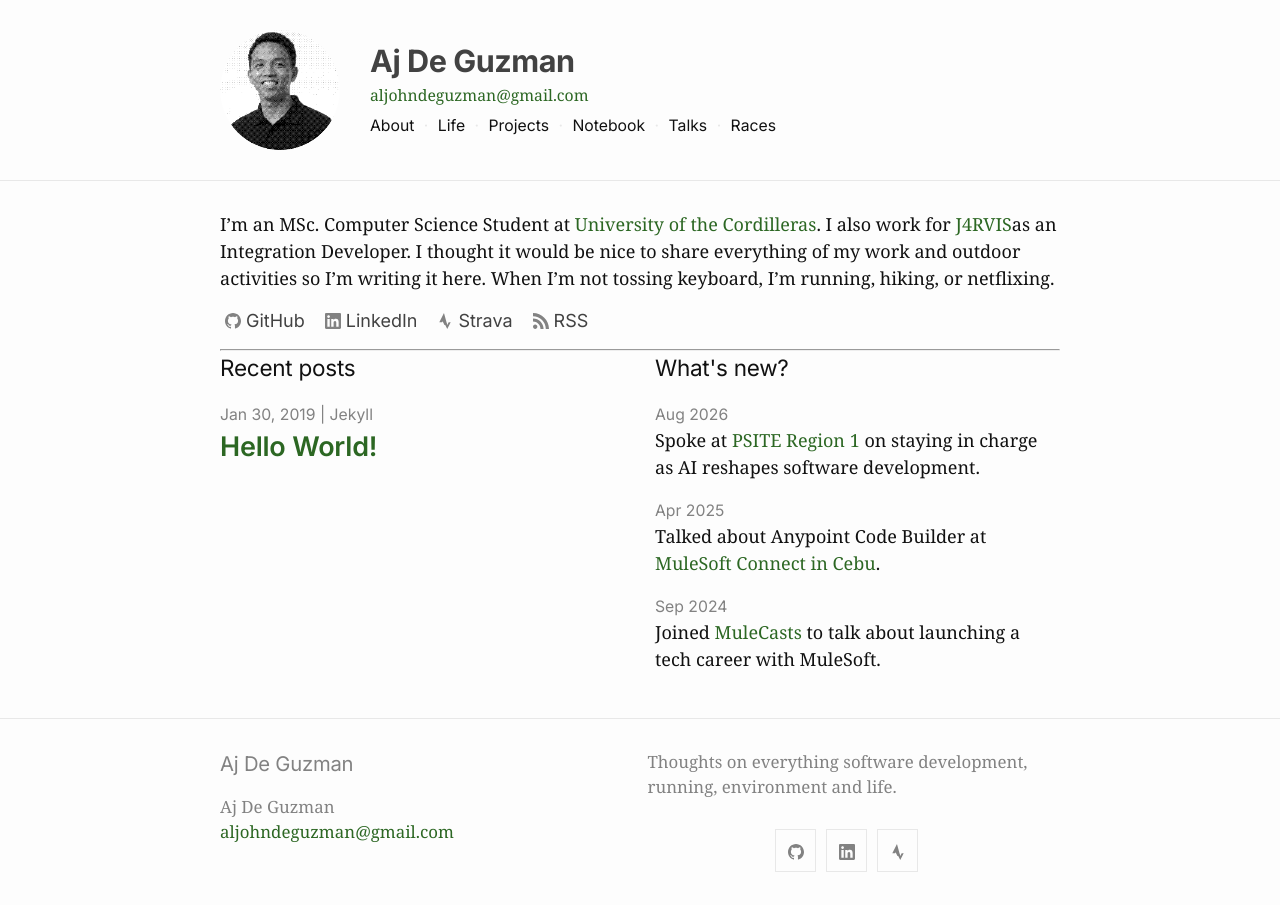
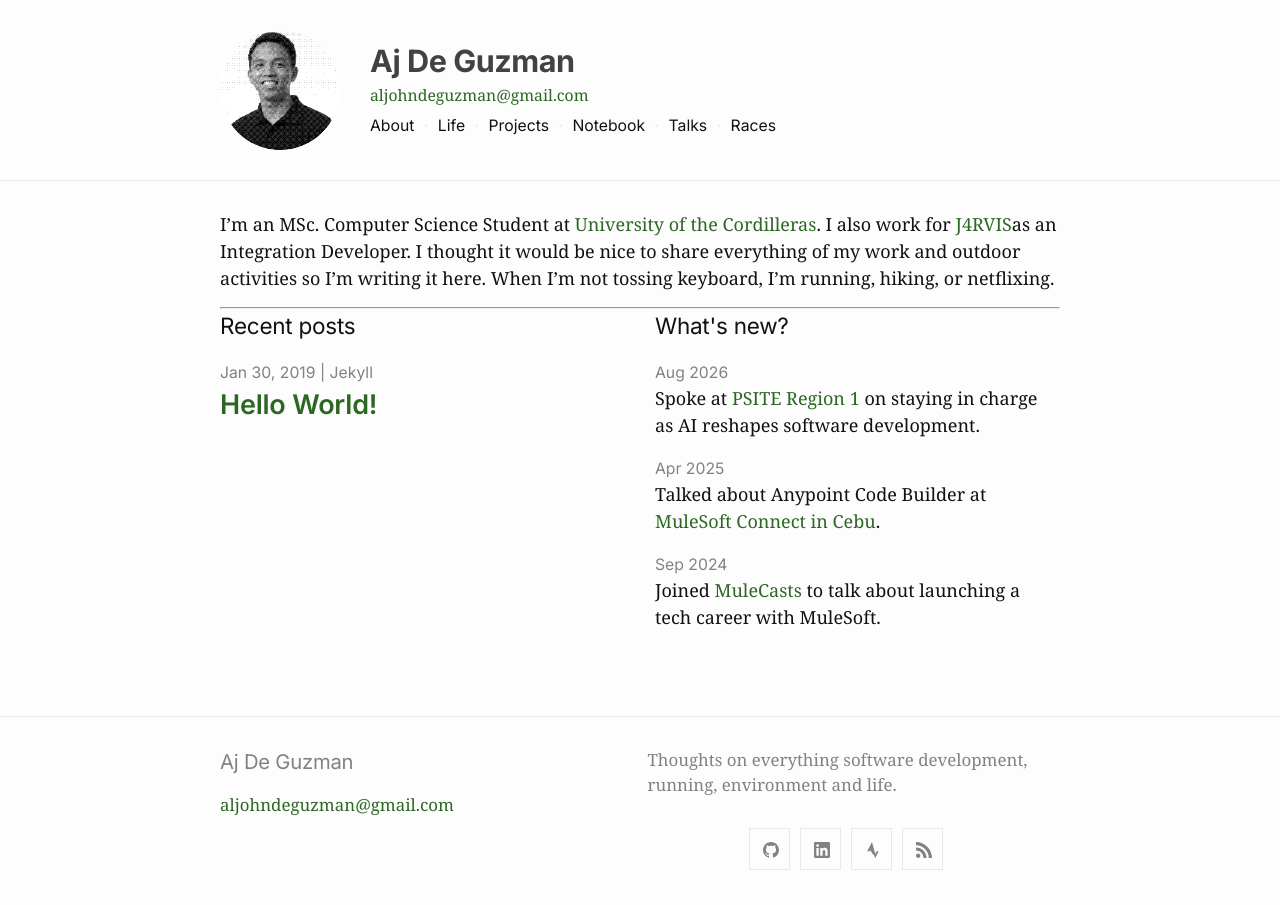
Before and after one commit to ajdeguzman/ajdeguzman.github.io, a Jekyll site: the page built from index.md, in a window 1280 px wide. Built offline with Jekyll 4.4.1, drawn with Linux system fonts in a browser that asks for light colours.

Commit message:
updated footer, removed redundant details

```diff
--- a/_config.yml
+++ b/_config.yml
@@ -56,7 +56,7 @@ minima:
     # telegram: jekyll
     strava: ajdeguzman
     # microdotblog: jekyll
-    # rss: rss
+    rss: true
 
 # Exclude from processing.
 # The following items will not be processed, by default. Create a custom list
--- a/_includes/footer.html
+++ b/_includes/footer.html
@@ -7,13 +7,6 @@
       <div class="footer-col one-half">
       <h2 class="footer-heading">{{ site.title | escape }}</h2>
         <ul class="contact-list">
-          <li class="p-name">
-            {%- if site.author -%}
-              {{ site.author | escape }}
-            {%- else -%}
-              {{ site.title | escape }}
-            {%- endif -%}
-            </li>
             {%- if site.email -%}
             <li><a class="u-email" href="mailto:{{ site.email }}">{{ site.email }}</a></li>
             {%- endif -%}
--- a/_includes/social.html
+++ b/_includes/social.html
@@ -15,5 +15,5 @@
   {%- if social.telegram -%}<li><a href="https://t.me/{{ social.telegram | cgi_escape | escape }}" title="{{ social.telegram | escape }}"><svg class="svg-icon grey"><use xlink:href="{{ '/assets/minima-social-icons.svg#telegram' | relative_url }}"></use></svg></a></li>{%- endif -%}
   {%- if social.microdotblog -%}<li><a rel="me" href="https://micro.blog/{{ social.microdotblog | cgi_escape | escape }}" title="{{ social.microdotblog | escape }}"><svg class="svg-icon grey"><use xlink:href="{{ '/assets/minima-social-icons.svg#microdotblog' | relative_url }}"></use></svg></a></li>{%- endif -%}
   {%- if social.strava -%}<li><a href="https://strava.com/athletes/{{ social.strava | escape }}" title="Strava" aria-label="{{ site.title | escape }} on Strava"><svg class="svg-icon grey" aria-hidden="true" focusable="false"><use xlink:href="{{ '/assets/minima-social-icons.svg#strava' | relative_url }}"></use></svg></a></li>{%- endif -%}
-  {%- if social.rss -%}<li><a href="{{ 'feed.xml' | relative_url }}" title="{{ social.rss | escape }}"><svg class="svg-icon grey"><use xlink:href="{{ '/assets/minima-social-icons.svg#rss' | relative_url }}"></use></svg></a></li>{%- endif -%}
+  {%- if social.rss -%}<li><a href="{{ 'feed.xml' | relative_url }}" title="RSS" aria-label="{{ site.title | escape }} RSS feed"><svg class="svg-icon grey" aria-hidden="true" focusable="false"><use xlink:href="{{ '/assets/minima-social-icons.svg#rss' | relative_url }}"></use></svg></a></li>{%- endif -%}
 </ul>
--- a/_layouts/home.html
+++ b/_layouts/home.html
@@ -8,20 +8,6 @@ layout: default
   {%- endif -%}
 
   {{ content }}
-
-  {%- assign social = site.minima.social_links -%}
-  <p class="home-social">
-    {%- if social.github -%}
-      <a href="https://github.com/{{ social.github | cgi_escape | escape }}"><svg class="svg-icon grey" aria-hidden="true" focusable="false"><use xlink:href="{{ '/assets/minima-social-icons.svg#github' | relative_url }}"></use></svg><span>GitHub</span></a>
-    {%- endif -%}
-    {%- if social.linkedin -%}
-      <a href="https://www.linkedin.com/in/{{ social.linkedin | cgi_escape | escape }}"><svg class="svg-icon grey" aria-hidden="true" focusable="false"><use xlink:href="{{ '/assets/minima-social-icons.svg#linkedin' | relative_url }}"></use></svg><span>LinkedIn</span></a>
-    {%- endif -%}
-    {%- if social.strava -%}
-      <a href="https://strava.com/athletes/{{ social.strava | escape }}"><svg class="svg-icon grey" aria-hidden="true" focusable="false"><use xlink:href="{{ '/assets/minima-social-icons.svg#strava' | relative_url }}"></use></svg><span>Strava</span></a>
-    {%- endif -%}
-    <a href="{{ "/feed.xml" | relative_url }}"><svg class="svg-icon grey" aria-hidden="true" focusable="false"><use xlink:href="{{ '/assets/minima-social-icons.svg#rss' | relative_url }}"></use></svg><span>RSS</span></a>
-  </p>
 
   <hr>
 
--- a/_sass/minima/_custom.scss
+++ b/_sass/minima/_custom.scss
@@ -12,7 +12,6 @@ h1, h2, h3, h4, h5, h6,
 .section-heading,
 .post-title,
 .post-meta,
-.home-social,
 .footer-heading {
   font-family: $heading-font-family;
 }
@@ -148,21 +147,6 @@ a:visited {
 /**
  * Home — intro, social row, then side-by-side sections.
  */
-.home-social {
-  margin-top: $spacing-unit / 2;
-
-  a {
-    display: inline-block;
-    margin-right: $spacing-unit / 2;
-    white-space: nowrap;
-    color: $grey-color-dark;
-
-    &:hover { color: $brand-color; text-decoration: none; }
-    &:hover .svg-icon { fill: currentColor; }
-  }
-
-  .svg-icon { margin-right: 2px; }
-}
 
 .home-sections {
   display: flex;
```
